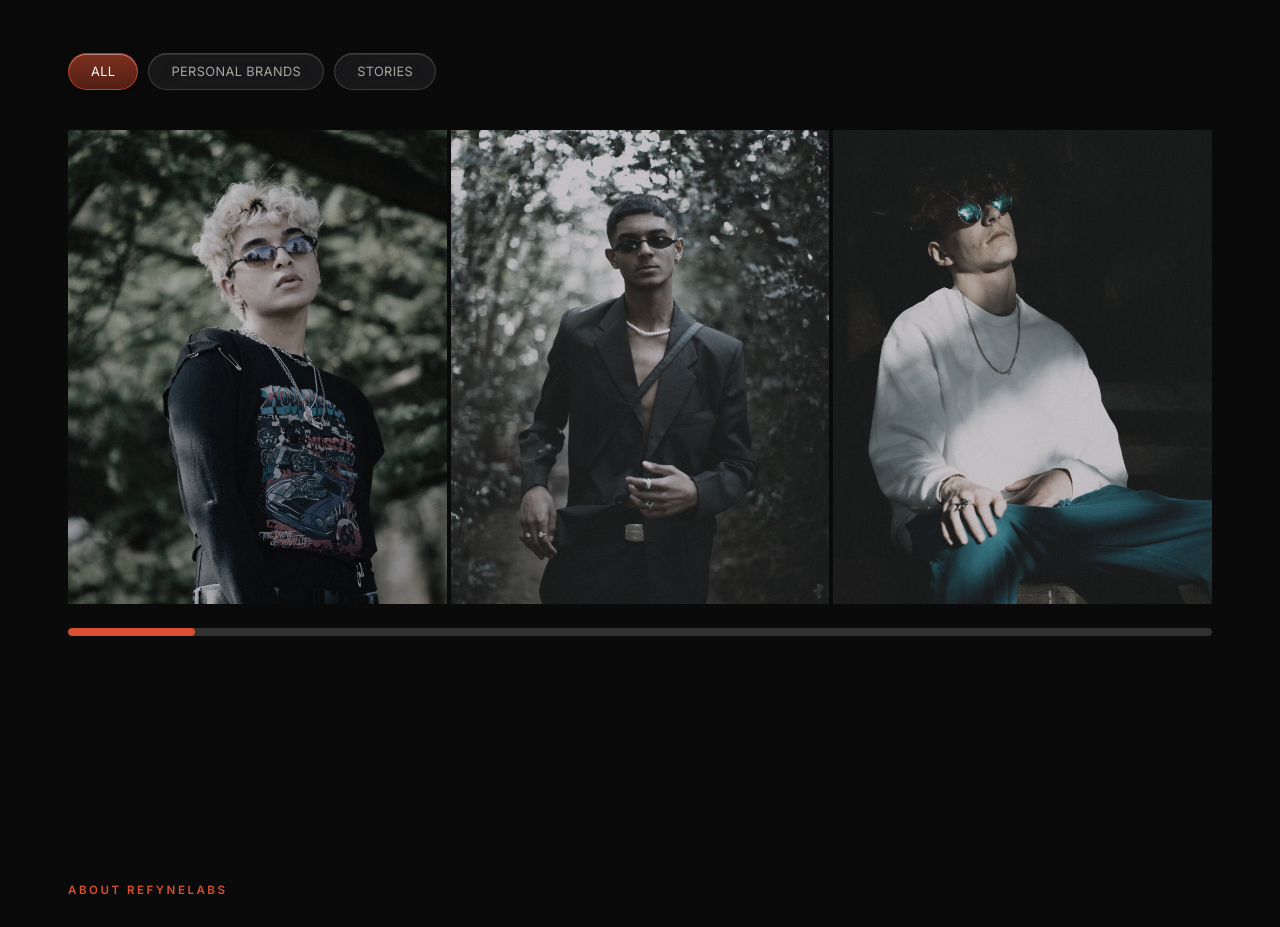
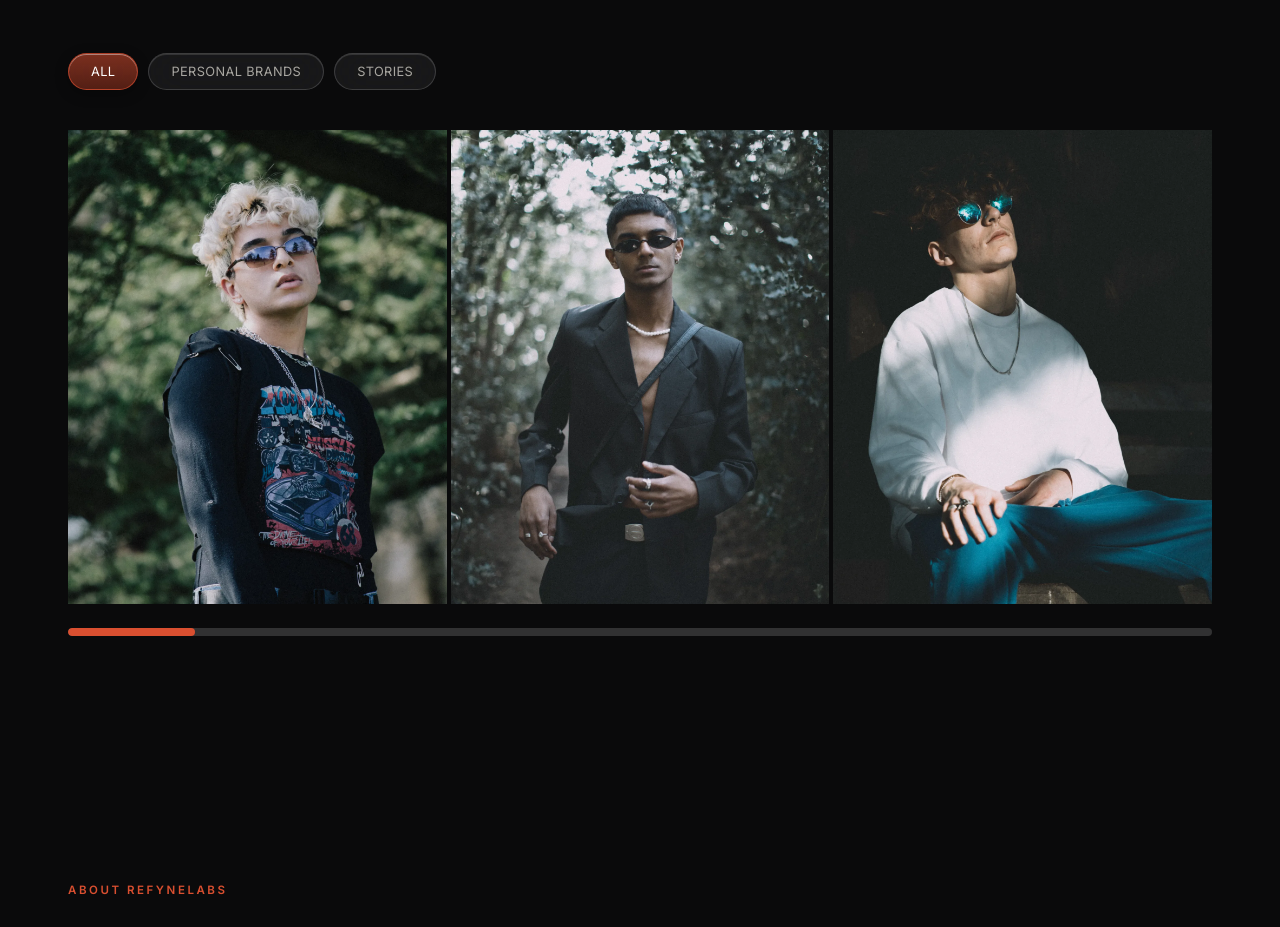
Before and after one commit to Aj33tSKY/refynex, a website: page index.html in a window 1280 px wide. Shown: the part 3108-4035 px from the top of the page. Drawn offline with Linux system fonts and the light colour scheme; a web font is replaced by a local one.

Commit message:
Remove default grayscale/dim filter on Selected Work thumbnails
Images showed desaturated and darkened until hovered; drop the filter
so they display in full color/brightness at rest. Hover still zooms.

Co-Authored-By: Claude Sonnet 5 <noreply@anthropic.com>
Claude-Session: https://claude.ai/code/session_0145tMNFYEzsMLGxaXKYKe9w

```diff
--- a/css/style.css
+++ b/css/style.css
@@ -495,10 +495,9 @@ section { padding: 120px 0; }
 .work-progress:active span { background: var(--ink); }
 .work-item img {
   width: 100%; height: 100%; object-fit: cover;
-  transition: transform 0.7s var(--ease), filter 0.5s;
-  filter: grayscale(0.5) brightness(0.85);
+  transition: transform 0.7s var(--ease);
 }
-.work-item:hover img { transform: scale(1.08); filter: grayscale(0) brightness(1); }
+.work-item:hover img { transform: scale(1.08); }
 .work-item-info {
   position: absolute; left: 0; right: 0; bottom: 0;
   padding: 24px;
```
